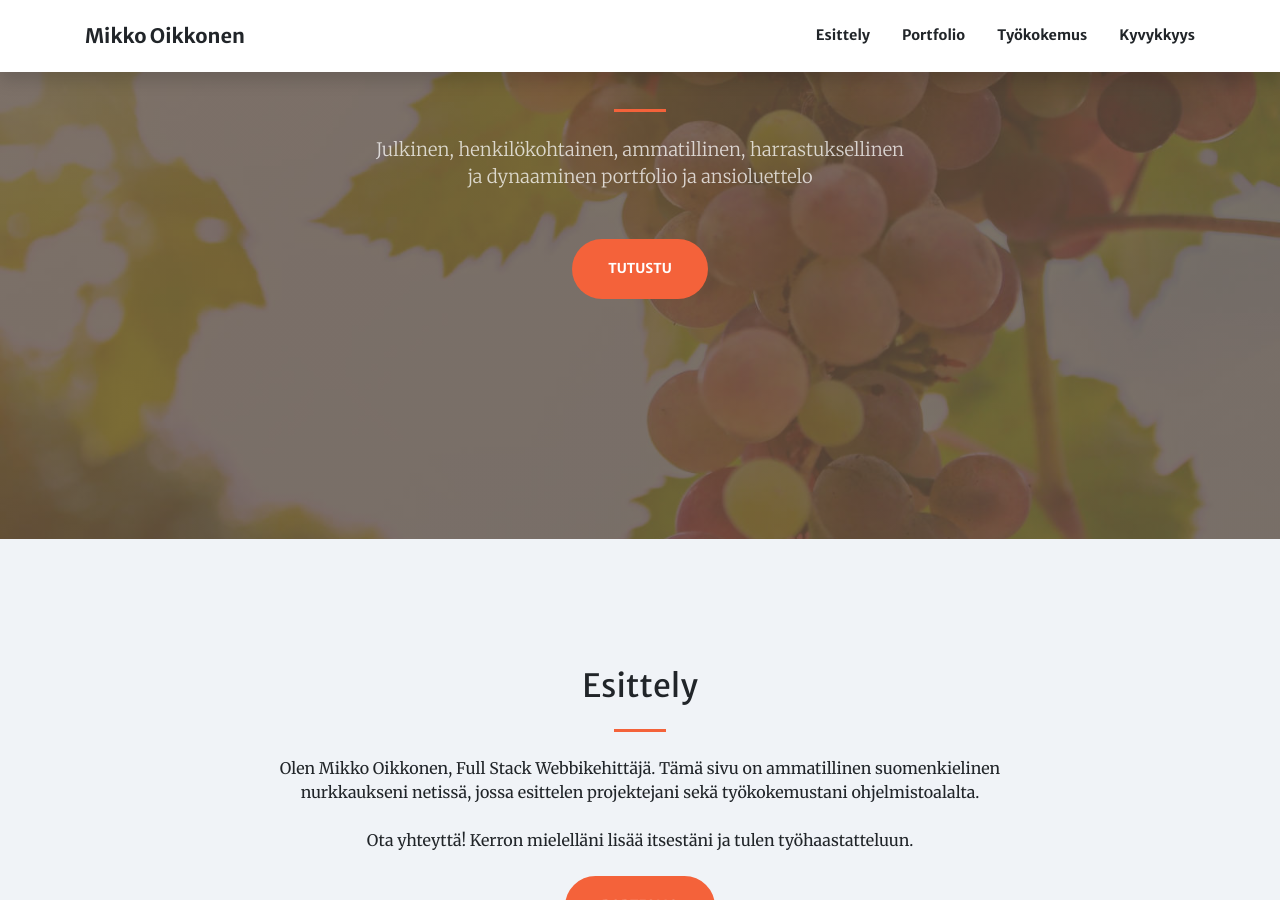
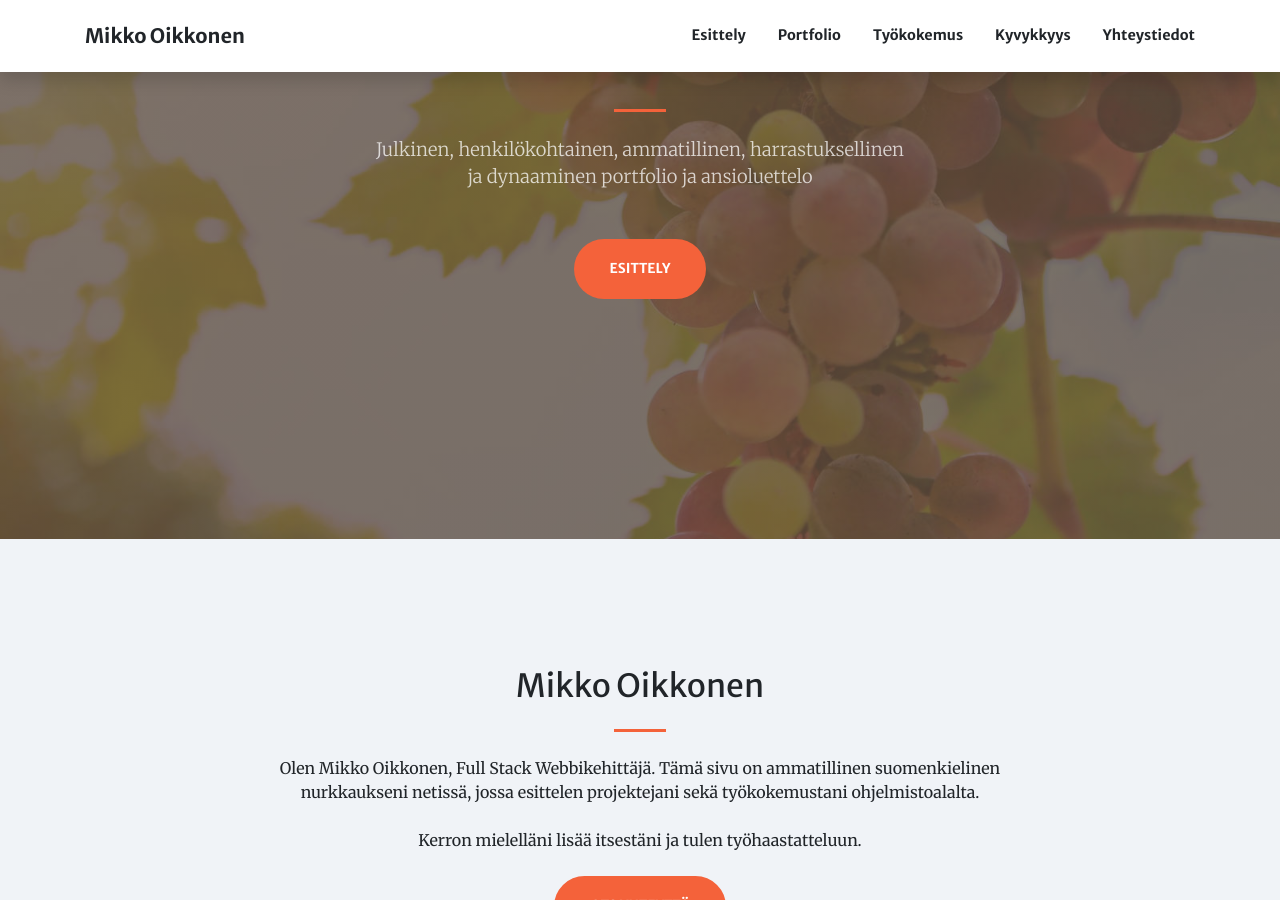
Before and after one commit to miukkonen/portfolio23, a Jekyll site: the page built from index.md, in a window 1280 px wide and 900 px high, scrolled down 361 px. Built offline with Jekyll 4.4.1, drawn with Linux system fonts in a browser that asks for light colours; some of the changed text lies outside the part shown.

Commit message:
Update contact information

```diff
--- a/_layouts/creative.html
+++ b/_layouts/creative.html
@@ -3,8 +3,8 @@
     <head>
         <meta charset="utf-8" />
         <meta name="viewport" content="width=device-width, initial-scale=1, shrink-to-fit=no" />
-        <meta name="description" content="" />
-        <meta name="author" content="" />
+        <meta name="description" content="Olen Mikko Oikkonen, Full Stack Webbikehittäjä. Tämä sivu on ammatillinen suomenkielinen nurkkaukseni netissä, jossa esittelen projektejani sekä työkokemustani ohjelmistoalalta." />
+        <meta name="author" content="Mikko Oikkonen" />
         <title>{{ site.title }} - {{ site.description }}</title>
         <!-- Favicon-->
         <link rel="icon" type="image/x-icon" href="assets/img/favicon.ico" />
@@ -31,6 +31,7 @@
                         <li class="nav-item"><a class="nav-link js-scroll-trigger" href="#projects">Portfolio</a></li>
                         <li class="nav-item"><a class="nav-link js-scroll-trigger" href="#jobs">Työkokemus</a></li>
                         <li class="nav-item"><a class="nav-link js-scroll-trigger" href="#services">Kyvykkyys</a></li>
+                        <li class="nav-item"><a class="nav-link js-scroll-trigger" href="#contact">Yhteystiedot</a></li>
 
                     </ul>
                 </div>
@@ -49,7 +50,7 @@
                     <div class="col-lg-8 align-self-baseline">
 
                         <p class="text-white-75 font-weight-light mb-5">Julkinen, henkilökohtainen, ammatillinen, harrastuksellinen<br />ja dynaaminen portfolio ja ansioluettelo</p>
-                        <a class="btn btn-primary btn-xl js-scroll-trigger" href="#about">Tutustu</a>
+                        <a class="btn btn-primary btn-xl js-scroll-trigger" href="#about">Esittely</a>
                     </div>
                 </div>
             </div>
@@ -61,15 +62,15 @@
             <div class="container">
                 <div class="row justify-content-center">
                     <div class="col-lg-8 text-center">
-                        <h2 class="text-white-i mt-0">Esittely</h2>
+                        <h2 class="text-white-i mt-0">Mikko Oikkonen</h2>
                         <hr class="divider my-4" />
                         <p class="text-white-i mb-4">
                             Olen Mikko Oikkonen, Full Stack Webbikehittäjä. Tämä sivu on ammatillinen suomenkielinen nurkkaukseni netissä, jossa esittelen projektejani sekä työkokemustani ohjelmistoalalta.
                         </p>
                         <p class="text-white-i mb-4">
-                            Ota yhteyttä! Kerron mielelläni lisää itsestäni ja tulen työhaastatteluun.
+                            Kerron mielelläni lisää itsestäni ja tulen työhaastatteluun.
                         </p>
-                        <a class="btn btn-primary btn-xl js-scroll-trigger" href="#projects">Portfolio</a>
+                        <a class="btn btn-primary btn-xl js-scroll-trigger" href="#contact">Ota yhteyttä</a>
                     </div>
                 </div>
             </div>
@@ -171,10 +172,25 @@
         </section>
 
 
+        <!-- Contact-->
+        <section class="page-section bg-light" id="contact">
+            <div class="container">
+                <div class="row justify-content-center">
+                    <div class="col-lg-8 text-center">
+                        <h2 class="text-white-i mt-0">Yhteystiedot</h2>
+                        <hr class="divider my-4" />
+                        <p class="text-white-i mb-4">
+                            Ota yhteyttä LinkedInin kautta: <a href="https://www.linkedin.com/in/mikkoo">https://www.linkedin.com/in/mikkoo</a>
+                        </p>
+                    </div>
+                </div>
+            </div>
+        </section>
+
 
         <!-- Footer-->
-        <footer class="bg-light py-5">
-            <div class="container"><div class="small text-center text-muted">Päivitetty 26.10.2023 - mikkoo.me Dynaaminen Portfolio</div></div>
+        <footer class="bg-primary py-5">
+            <div class="container"><div class="small text-center text-white">Päivitetty 14.11.2023 - mikkoo.me Dynaaminen Portfolio</div></div>
         </footer>
         <!-- Bootstrap core JS-->
         <script src="https://code.jquery.com/jquery-3.5.1.slim.min.js"></script>
```
